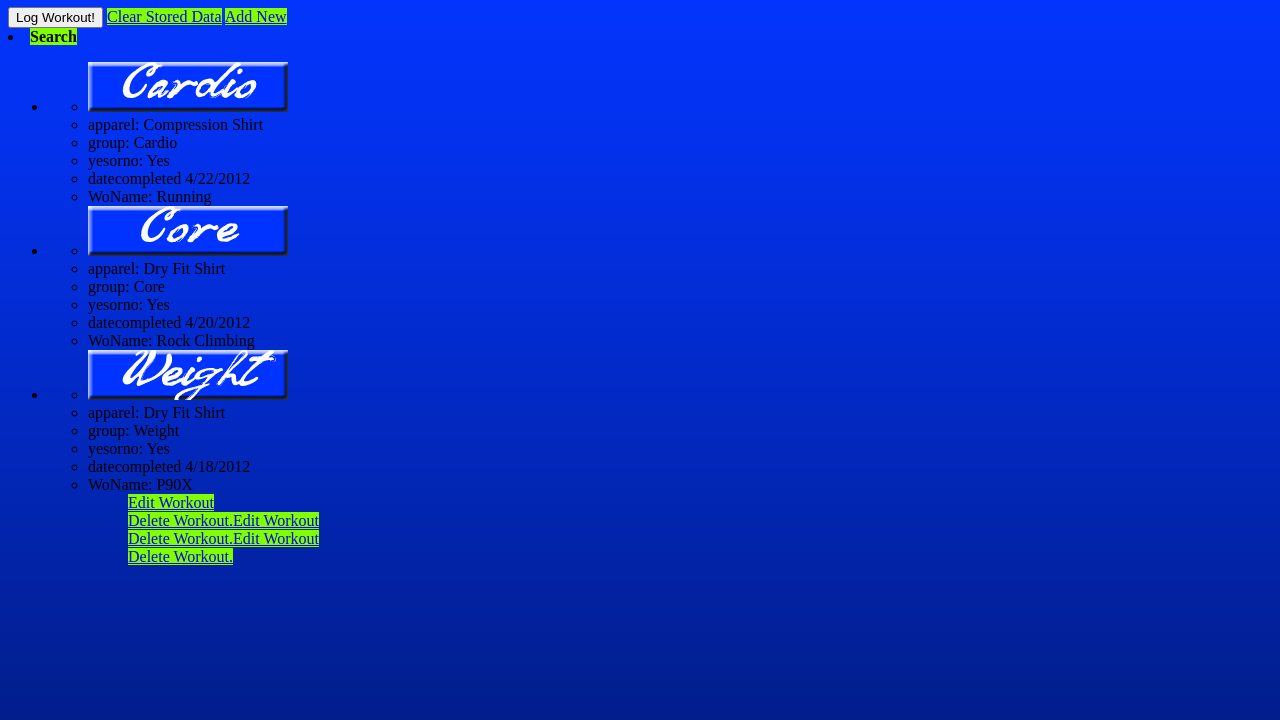
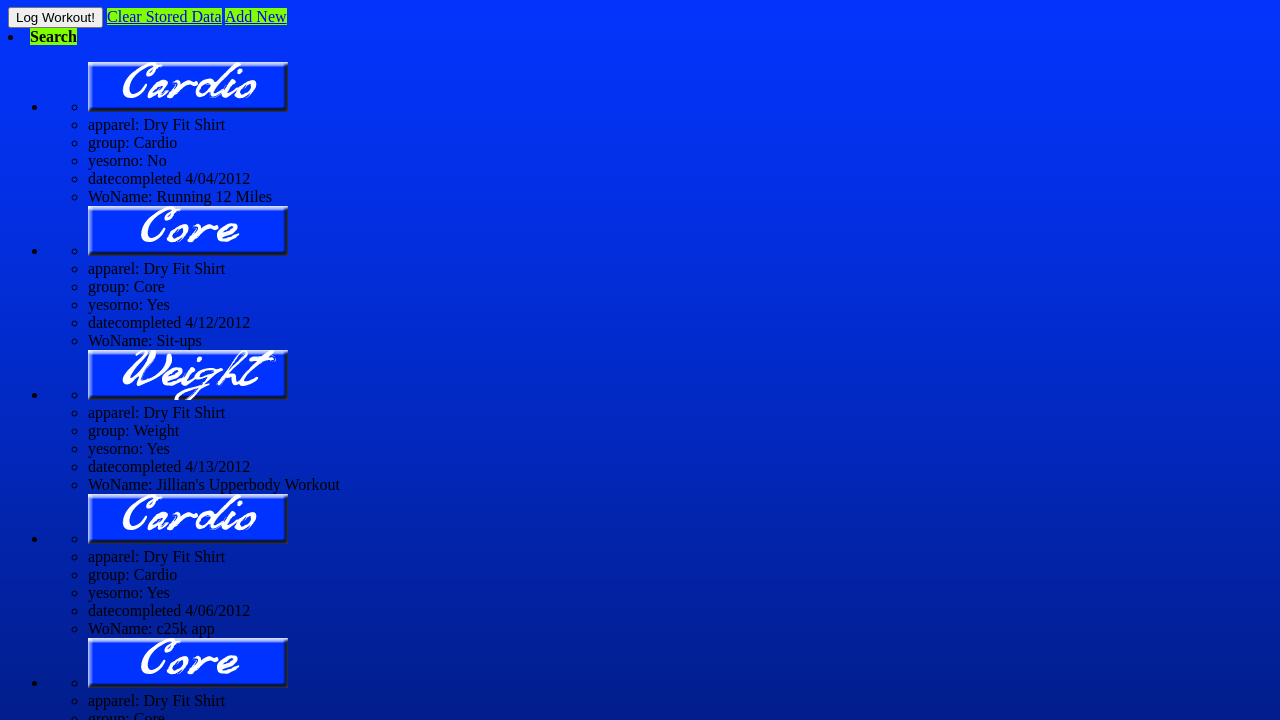
Before and after one commit to jburns5027/MIU-site-jburns5027, a plain HTML site: page Burns_Joseph_Project1/additem.html in a window 1280 px wide. Both pictures are taken after a click on the link "Display Data,". Shown: the part 80-800 px from the top of the page. Drawn offline with Linux system fonts and the light colour scheme; files whose address does not match are found by name.

Commit message:
Dummy JSON data/ Trying to debug in js

```diff
--- /dev/null
+++ b/Burns_Joseph_Project1/js/json.js
@@ -0,0 +1,142 @@
+var json = {
+	"Workout1" : {
+		"apparel": 		   ["apparel:", "Compression Shirt", " Dry Fit Shirt", "Shorts", "Running Sneakers", "iPhone"  ],
+		"group":           ["group:", "Cardio"],
+		"yesorno": 		   ["yesorno: ", "Yes" ],
+		"datecompleted":   ["datecompleted", "4/22/2012" ],
+		"WoName":          ["WoName:", "Running" ]
+	},
+	"Workout2" : {
+		"apparel": 		   ["apparel:", " Dry Fit Shirt", "Shorts", "Running Sneakers"],
+		"group":           ["group:", "Core"],
+		"yesorno": 		   ["yesorno: ", "Yes" ],
+		"datecompleted":   ["datecompleted", "4/20/2012" ],
+		"WoName":          ["WoName:", "Rock Climbing" ]
+	},
+	"Workout3" : {
+		"apparel": 		   ["apparel:", " Dry Fit Shirt", "Shorts", "Running Sneakers", "Water Bottle" ],
+		"group":           ["group:", "Weight"],
+		"yesorno": 		   ["yesorno: ", "Yes" ],
+		"datecompleted":   ["datecompleted", "4/18/2012" ],
+		"WoName":          ["WoName:", "P90X" ]
+	},
+	"Workout4" : {
+		"apparel": 		   ["apparel:", " Dry Fit Shirt", "Shorts", "Running Sneakers", "Water Bottle" ],
+		"group":           ["group:", "Core"],
+		"yesorno": 		   ["yesorno: ", "Yes" ],
+		"datecompleted":   ["datecompleted", "4/17/2012" ],
+		"WoName":          ["WoName:", "Sit-ups" ]
+	},
+	"Workout5" : {
+		"apparel": 		   ["apparel:", " Dry Fit Shirt", "Shorts", "Running Sneakers", "Water Bottle", "iPhone", "c25k app" ],
+		"group":           ["group:", "Cardio"],
+		"yesorno": 		   ["yesorno: ", "Yes" ],
+		"datecompleted":   ["datecompleted", "4/16/2012" ],
+		"WoName":          ["WoName:", "c25k app" ]
+	},
+	"Workouk6" : {
+		"apparel": 		   ["apparel:", " Dry Fit Shirt", "Shorts", "Running Sneakers", "Water Bottle","iPhone" ],
+		"group":           ["group:", "Cardio"],
+		"yesorno": 		   ["yesorno: ", "No" ],
+		"datecompleted":   ["datecompleted", "4/15/2012" ],
+		"WoName":          ["WoName:", "Marathon Training" ]
+	},
+	"Workout7" : {
+		"apparel": 		   ["apparel:", " Dry Fit Shirt", "Shorts", "Running Sneakers", "Water Bottle" ],
+		"group":           ["group:", "Weight"],
+		"yesorno": 		   ["yesorno: ", "No" ],
+		"datecompleted":   ["datecompleted", "4/14/2012" ],
+		"WoName":          ["WoName:", "P90X" ]
+	},
+	"Workout8" : {
+		"apparel": 		   ["apparel:", " Dry Fit Shirt", "Shorts", "Running Sneakers", "Water Bottle" ],
+		"group":           ["group:", "Core"],
+		"yesorno": 		   ["yesorno: ", "Yes" ],
+		"datecompleted":   ["datecompleted", "4/14/2012" ],
+		"WoName":          ["WoName:", "Push-ups" ]
+	},
+	"Workout9" : {
+		"apparel": 		   ["apparel:", " Dry Fit Shirt", "Shorts", "Running Sneakers", "Water Bottle", "headband" ],
+		"group":           ["group:", "Weight"],
+		"yesorno": 		   ["yesorno: ", "Yes" ],
+		"datecompleted":   ["datecompleted", "4/13/2012" ],
+		"WoName":          ["WoName:", "Jillian's Upperbody Workout" ]
+	},
+	"Workout10" : {
+		"apparel": 		   ["apparel:", " Dry Fit Shirt", "Shorts", "Running Sneakers", "Water Bottle", "iPhone" ],
+		"group":           ["group:", "Cardio"],
+		"yesorno": 		   ["yesorno: ", "Yes" ],
+		"datecompleted":   ["datecompleted", "4/13/2012" ],
+		"WoName":          ["WoName:", "Running" ]
+	},
+	"Workout11" : {
+		"apparel": 		   ["apparel:", " Dry Fit Shirt", "Shorts", "Running Sneakers", "Water Bottle" ],
+		"group":           ["group:", "Core"],
+		"yesorno": 		   ["yesorno: ", "Yes" ],
+		"datecompleted":   ["datecompleted", "4/12/2012" ],
+		"WoName":          ["WoName:", "Sit-ups" ]
+	},
+	"Workout12" : {
+		"apparel": 		   ["apparel:", " Dry Fit Shirt", "Shorts", "Running Sneakers", "Water Bottle" ],
+		"group":           ["group:", "Weight"],
+		"yesorno": 		   ["yesorno: ", "Yes" ],
+		"datecompleted":   ["datecompleted", "4/11/2012" ],
+		"WoName":          ["WoName:", "Pull-ups" ]
+	},
+	"Workout13" : {
+		"apparel": 		   ["apparel:", " Dry Fit Shirt", "Shorts", "Running Sneakers", "Water Bottle" ],
+		"group":           ["group:", "Cardio"],
+		"yesorno": 		   ["yesorno: ", "Yes" ],
+		"datecompleted":   ["datecompleted", "4/10/2012" ],
+		"WoName":          ["WoName:", "Cycling 20 Miles" ]
+	},
+	"Workout14" : {
+		"apparel": 		   ["apparel:", " Dry Fit Shirt", "Shorts", "Running Sneakers", "Water Bottle" ],
+		"group":           ["group:", "Cardio"],
+		"yesorno": 		   ["yesorno: ", "No" ],
+		"datecompleted":   ["datecompleted", "4/09/2012" ],
+		"WoName":          ["WoName:", "Cycling 35 Miles" ]
+	},
+	"Workout15" : {
+		"apparel": 		   ["apparel:", " Dry Fit Shirt", "Shorts", "Running Sneakers", "Water Bottle" ],
+		"group":           ["group:", "Core"],
+		"yesorno": 		   ["yesorno: ", "Yes" ],
+		"datecompleted":   ["datecompleted", "4/08/2012" ],
+		"WoName":          ["WoName:", "Sit-ups" ]
+	},
+	"Workout16" : {
+		"apparel": 		   ["apparel:", " Dry Fit Shirt", "Shorts", "Running Sneakers", "Water Bottle" ],
+		"group":           ["group:", "Weight"],
+		"yesorno": 		   ["yesorno: ", "No" ],
+		"datecompleted":   ["datecompleted", "4/07/2012" ],
+		"WoName":          ["WoName:", "P90X" ]
+	},
+	"Workout17" : {
+		"apparel": 		   ["apparel:", " Dry Fit Shirt", "Shorts", "Running Sneakers", "Water Bottle", "iPhone", "c25k app" ],
+		"group":           ["group:", "Cardio"],
+		"yesorno": 		   ["yesorno: ", "Yes" ],
+		"datecompleted":   ["datecompleted", "4/06/2012" ],
+		"WoName":          ["WoName:", "c25k app" ]
+	},
+	"Workout18" : {
+		"apparel": 		   ["apparel:", " Dry Fit Shirt", "Shorts", "Running Sneakers", "Water Bottle" ],
+		"group":           ["group:", "Core"],
+		"yesorno": 		   ["yesorno: ", "Yes" ],
+		"datecompleted":   ["datecompleted", "4/05/2012" ],
+		"WoName":          ["WoName:", "Kettle Ball" ]
+	},
+	"Workout19" : {
+		"apparel": 		   ["apparel:", " Dry Fit Shirt", "Shorts", "Running Sneakers", "Water Bottle" ],
+		"group":           ["group:", "Cardio"],
+		"yesorno": 		   ["yesorno: ", "No" ],
+		"datecompleted":   ["datecompleted", "4/04/2012" ],
+		"WoName":          ["WoName:", "Running 12 Miles" ]
+	},
+	"Workout20" : {
+		"apparel": 		   ["apparel:", " Dry Fit Shirt", "Shorts", "Running Sneakers", "Water Bottle" ],
+		"group":           ["group:", "Weight"],
+		"yesorno": 		   ["yesorno: ", "Yes" ],
+		"datecompleted":   ["datecompleted", "4/03/2012" ],
+		"WoName":          ["WoName:", "P90X" ]
+	},
+}
--- a/Burns_Joseph_Project1/main.js
+++ b/Burns_Joseph_Project1/js/main.js
@@ -3,14 +3,14 @@
 // Wait until the DOM is Ready.
 window.addEventListener("DOMContentLoaded" , function(){
 	  // getElementById function:
-   function $(x){
+   function ge(x){
    var theElement = document.getElementById(x);
    return theElement;
    }
     // Create Select Field Element and populate with options.
    function makeWorkOuts(){
    		var formTag = document.getElementsByTagName("form"),     // formTag is array of all of the form tags.
-   			selectLi = $('select'),
+   			selectLi = ge('select'),
    			makeSelect = document.createElement('select');
    			makeSelect.setAttribute("id", "groups");
    		for (var i=0, j=workOutGroups.length; i<j; i++) {
@@ -43,17 +43,17 @@ function getCheckBoxValue() {
     function toggleControls(n){
     	switch(n){
     		case "on":
-    		    $('contactForm').style.display ="none";
-    		    $('clear').style.display = "inline";
-    		    $('displayLink').style.display = "none";
-    		    $('addNew').style.display = "inline";
+    		    ge('contactForm').style.display ="none";
+    		    ge('clear').style.display = "inline";
+    		    ge('displayLink').style.display = "none";
+    		    ge('addNew').style.display = "inline";
     			break;
     	   case "off":
-    	   		$('contactForm').style.display ="block";
-    		    $('clear').style.display = "inline";
-    		    $('displayLink').style.display = "inline";
-    		    $('addNew').style.display = "none";
-    		    $('items').style.display = "none";
+    	   		ge('contactForm').style.display ="block";
+    		    ge('clear').style.display = "inline";
+    		    ge('displayLink').style.display = "inline";
+    		    ge('addNew').style.display = "none";
+    		    ge('items').style.display = "none";
     	   		break;
     	   default:
     	   return false;
@@ -77,10 +77,10 @@ function getCheckBoxValue() {
    	    getCheckBoxValue();
    		var item        				={};
    			 item.apparel				=["Group",cboxValue];
-   			 item.group					=["Group",$("groups").value];
-   			 item.yesorno				=["Completed:", $("date-completed").value];
-   			 item.datecompleted			=["Date Completed", $("date-completed").value];
-   			 item.WoName				=["workoutname", $("WoName").value];
+   			 item.group					=["Group",ge("groups").value];
+   			 item.yesorno				=["Completed:", ge("date-completed").value];
+   			 item.datecompleted			=["Date Completed", ge("date-completed").value];
+   			 item.WoName				=["workoutname", ge("WoName").value];
    			 // Save Data into local Storage: Use Stringify to convet our object to a string.
    		localStorage.setItem(id, JSON.stringify(item));
    		alert("Workout Saved!");
@@ -98,7 +98,7 @@ function getCheckBoxValue() {
    		var linksLi = document.createElement('ul');
    		makeDiv.appendChild(makeList);
    		document.body.appendChild(makeDiv);
-   		$('items').style.display = "block";
+   		ge('items').style.display = "block";
    		for(var i=0, len=localStorage.length; i<len; i++){
 				var makeli = document.createElement('li');
 			makeList.appendChild(makeli);
@@ -171,10 +171,10 @@ function getImage(catName, makeSubList){
 	toggleControls("off");
 
 	// populate form fields with the current local storage values.
-	$('groups').value = item.group[1];
-	//$('apparel').value = item.apparel[1];
-	//$('yesorno').value = item.yesorno[1];
-	$('WoName').value = item.WoName[1];
+	ge('groups').value = item.group[1];
+	//ge('apparel').value = item.apparel[1];
+	//ge('yesorno').value = item.yesorno[1];
+	ge('WoName').value = item.WoName[1];
 	var radios = documents.forms[0].yesorno;
 	for(var i=0; i<radios.length; i++){
 	   if(radios[i].value == "Yes" && item.yesorno[1] == "Yes" ){
@@ -184,15 +184,15 @@ function getImage(catName, makeSubList){
 	   }
 
 	   if (item.yesorno[1] == "Yes"){
-	   $('yesorno').setAttribute("checked", "checked");
+	   ge('yesorno').setAttribute("checked", "checked");
 	   }
 	 }
-	//$('iq').value = obj.iq[1];
+	//ge('iq').value = obj.iq[1];
 	// Remove the initial listener from the input  'save contact' button.
 	save.removeEventListener("click", storeData);
 	// Change Submit Button value to say edit button.
-	$('submit').value = "Edit Workout";
-	var editSubmit = $('submit');
+	ge('submit').value = "Edit Workout";
+	var editSubmit = ge('submit');
 	// Save the key value est  in this function as property of the editSubmit even
 	// so we can use that value when we save the data we editied.
 	editSubmit.addEventListener("click", validate);
@@ -221,11 +221,11 @@ function getImage(catName, makeSubList){
 	}
 	function validate(e){
 		// Difine the element we want to check
-		//var getGroup =   $('groups');
-		//var getApparel = $('apparel');
-		//var getYesorno = $('yesorno');
-		//var getDateCompleted = $('datecompleted');
-		var getWoName = $('WoName');
+		//var getGroup =   ge('groups');
+		//var getApparel = ge('apparel');
+		//var getYesorno = ge('yesorno');
+		//var getDateCompleted = ge('datecompleted');
+		var getWoName = ge('WoName');
 
 		// Reset the error messages.
 		errMsg.innerHTML;
@@ -257,8 +257,8 @@ function getImage(catName, makeSubList){
 		/*
 
 		function getSearch(e) {
-			var category = $('groups').value;
-			var term = $('search').value;
+			var category = ge('groups').value;
+			var term = ge('search').value;
 			if(term != "" && category ==="--Chose a Workout--"){
 				for(i=0, j=localStorage.length; i<j; i++){
 					var key = localStorage.getItem(key);
@@ -277,7 +277,7 @@ function getImage(catName, makeSubList){
 		}
 
 		// Search
-	var search = $('searchBtn');
+	var search = ge('searchBtn');
 	search.addEventListner("click", getSearch);
 	*/
 // Variable defaults
@@ -285,13 +285,13 @@ function getImage(catName, makeSubList){
    	 	yesornoValue;
    	makeWorkOuts();
    	var cboxValue = [];
-   	errMsg = $('errors');
+   	errMsg = ge('errors');
 
    // set links, and click events
-	var displayLink =  $('displayLink');
+	var displayLink =  ge('displayLink');
 	displayLink.addEventListener("click", getData);
-	var clearLink = $('clear');
+	var clearLink = ge('clear');
 	clearLink.addEventListener("click", clearLocal);
-	var save = $('submit');
+	var save = ge('submit');
 	save.addEventListener("click", validate);
 });
--- a/Burns_Joseph_Project1/json.js
+++ /dev/null
@@ -1,23 +0,0 @@
-var json = {
-	"Workout1" : {
-		"apparel": 		   ["apparel:", "Compression Shirt", " Dry Fit Shirt", "Shorts", "Running Sneakers", "iPhone"  ],
-		"group":           ["group:", "Cardio"],
-		"yesorno": 		   ["yesorno: ", "Yes" ],
-		"datecompleted":   ["datecompleted", "4/22/2012" ],
-		"WoName":          ["WoName:", "Running" ]
-	},
-	"Workout2" : {
-		"apparel": 		   ["apparel:", " Dry Fit Shirt", "Shorts", "Running Sneakers"],
-		"group":           ["group:", "Core"],
-		"yesorno": 		   ["yesorno: ", "Yes" ],
-		"datecompleted":   ["datecompleted", "4/20/2012" ],
-		"WoName":          ["WoName:", "Rock Climbing" ]
-	},
-	"Workout3" : {
-		"apparel": 		   ["apparel:", " Dry Fit Shirt", "Shorts", "Running Sneakers", "Water Bottle" ],
-		"group":           ["group:", "Weight"],
-		"yesorno": 		   ["yesorno: ", "Yes" ],
-		"datecompleted":   ["datecompleted", "4/18/2012" ],
-		"WoName":          ["WoName:", "P90X" ]
-	}
-}
```
Also changed, not shown: Burns_Joseph_Project1/additem.html (+4 -3 lines), Burns_Joseph_Project1/css/stylesheet.css (renamed from Burns_Joseph_Project1/stylesheet.css).
